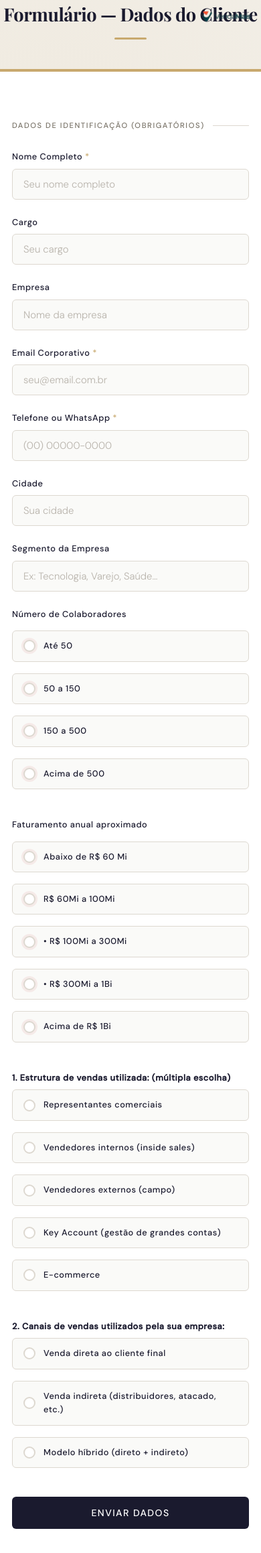
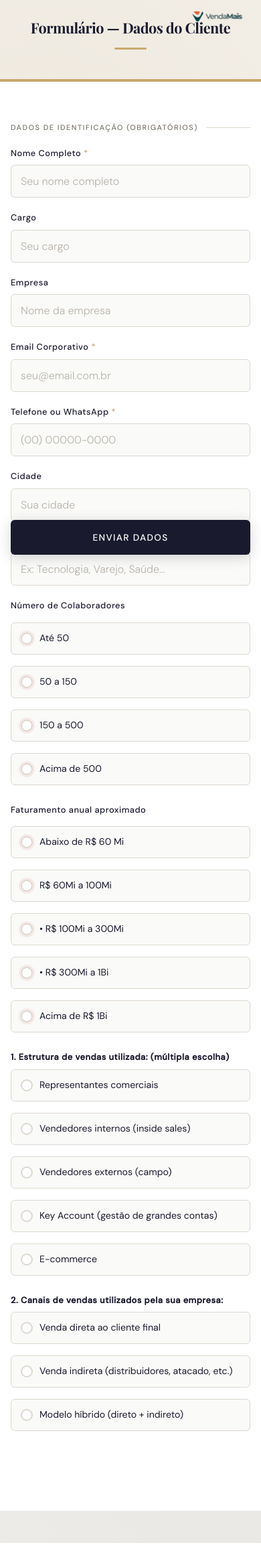
Before and after one commit to Dxniel804/RaioX_Comercial, a Flask app: page /forms in a window 390 px wide. Shown: the whole page at 67% size. Run offline with Flask 3, Linux system fonts and the light colour scheme.

Commit message:
fix: Change Responsivite of forms

```diff
--- a/static/css/forms.css
+++ b/static/css/forms.css
@@ -37,16 +37,22 @@ body {
   padding: 60px 20px 80px;
   line-height: 1.6;
 
-  /* subtle linen texture */
   background-image:
     radial-gradient(circle at 20% 10%, rgba(200,169,110,.12) 0%, transparent 50%),
     radial-gradient(circle at 80% 90%, rgba(26,26,46,.06) 0%, transparent 50%);
 }
 
-/* ── Page title (fora do form) ──────────────────────── */
-h1:not(form h1) {
+/* ── Logo ───────────────────────────────────────────── */
+.logo-vendamais {
+  width: 140px;
+  margin-bottom: 32px;
+  display: block;
+}
+
+/* ── Page title ─────────────────────────────────────── */
+h1 {
   font-family: 'Playfair Display', serif;
-  font-size: clamp(1.7rem, 4vw, 2.3rem);
+  font-size: clamp(1.4rem, 4vw, 2.3rem);
   font-weight: 700;
   color: var(--text-primary);
   letter-spacing: -.5px;
@@ -56,7 +62,7 @@ h1:not(form h1) {
   max-width: 640px;
 }
 
-h1:not(form h1)::after {
+h1::after {
   content: '';
   display: block;
   width: 48px;
@@ -75,8 +81,6 @@ form {
   width: 100%;
   max-width: 640px;
   border-top: 4px solid var(--accent);
-
-  /* slide-up entrance */
   animation: fadeUp .55s ease both;
 }
 
@@ -84,8 +88,6 @@ form {
   from { opacity: 0; transform: translateY(24px); }
   to   { opacity: 1; transform: translateY(0); }
 }
-
-
 
 h2 {
   font-family: 'DM Sans', sans-serif;
@@ -108,7 +110,8 @@ h2::after {
 }
 
 /* ── Field Groups ───────────────────────────────────── */
-.field-group {
+.field-group,
+.pergunta {
   margin-bottom: 24px;
 }
 
@@ -121,7 +124,6 @@ label {
   margin-bottom: 7px;
 }
 
-/* required asterisk */
 label[for="nome"]::after,
 label[for="email"]::after,
 label[for="telefone"]::after {
@@ -142,8 +144,9 @@ input[type="number"] {
   background: #fafaf8;
   color: var(--text-primary);
   font-family: 'DM Sans', sans-serif;
-  font-size: .93rem;
   font-weight: 300;
+  /* 16px mínimo evita zoom automático no iOS */
+  font-size: max(.93rem, 16px);
   transition: border-color var(--transition), box-shadow var(--transition), background var(--transition);
   outline: none;
   appearance: none;
@@ -193,7 +196,7 @@ p {
   display: flex;
   flex-direction: column;
   gap: 10px;
-  margin-bottom: 36px;
+  margin-bottom: 8px;
 }
 
 .radio-option {
@@ -206,6 +209,8 @@ p {
   background: #fafaf8;
   cursor: pointer;
   transition: border-color var(--transition), background var(--transition);
+  /* Área de toque generosa no mobile */
+  min-height: 48px;
 }
 
 .radio-option:hover {
@@ -251,16 +256,19 @@ p {
   background: #fffdf5;
 }
 
-.radio-option label {
+.radio-option label,
+.radio-option span {
   margin: 0;
   font-size: .9rem;
   font-weight: 400;
   cursor: pointer;
   letter-spacing: 0;
+  line-height: 1.4;
 }
 
 /* ── Submit Button ──────────────────────────────────── */
-button[type="submit"] {
+button[type="submit"],
+.btn-enviar {
   display: block;
   width: 100%;
   padding: 15px 28px;
@@ -277,9 +285,12 @@ button[type="submit"] {
   transition: background var(--transition), transform var(--transition), box-shadow var(--transition);
   position: relative;
   overflow: hidden;
+  min-height: 52px;
+  margin-top: 32px;
 }
 
-button[type="submit"]::before {
+button[type="submit"]::before,
+.btn-enviar::before {
   content: '';
   position: absolute;
   inset: 0;
@@ -291,37 +302,128 @@ button[type="submit"]::before {
 }
 
 button[type="submit"] span,
-button[type="submit"] {
+button[type="submit"],
+.btn-enviar span,
+.btn-enviar {
   position: relative;
   z-index: 1;
 }
 
-button[type="submit"]:hover::before {
+button[type="submit"]:hover::before,
+.btn-enviar:hover::before {
   transform: scaleX(1);
 }
 
-button[type="submit"]:hover {
+button[type="submit"]:hover,
+.btn-enviar:hover {
   box-shadow: 0 6px 20px rgba(200,169,110,.35);
 }
 
-button[type="submit"]:active {
+button[type="submit"]:active,
+.btn-enviar:active {
   transform: translateY(1px);
 }
 
-/* ── Responsive ─────────────────────────────────────── */
+/* ══════════════════════════════════════════════════════
+   RESPONSIVIDADE MOBILE
+══════════════════════════════════════════════════════ */
+
+/* Tablet */
 @media (max-width: 680px) {
+  body {
+    padding: 40px 16px 60px;
+  }
+
   form {
-    padding: 40px 28px 44px;
+    padding: 36px 24px 44px;
+    border-radius: 10px;
+  }
+
+  h1 {
+    font-size: 1.5rem;
+  }
+
+  .logo-vendamais {
+    width: 120px;
+    margin-bottom: 24px;
   }
 }
 
-@media (max-width: 420px) {
+/* Mobile */
+@media (max-width: 480px) {
+  body {
+    padding: 24px 0 48px;
+    align-items: stretch;
+  }
+
+  h1 {
+    font-size: 1.35rem;
+    padding: 0 16px;
+    text-align: center;
+  }
+
+  .logo-vendamais {
+    width: 110px;
+    margin: 0 auto 20px;
+  }
+
   form {
-    padding: 32px 18px 36px;
+    padding: 28px 16px 36px;
     border-radius: 0;
     box-shadow: none;
+    border-top: 4px solid var(--accent);
   }
-  body {
-    padding: 0;
+
+  h2 {
+    font-size: .68rem;
+    margin: 32px 0 20px;
+  }
+
+  .field-group,
+  .pergunta {
+    margin-bottom: 20px;
+  }
+
+  input[type="text"],
+  input[type="email"],
+  input[type="tel"],
+  input[type="number"] {
+    padding: 13px 14px;
+    font-size: 16px;
+  }
+
+  .radio-option {
+    padding: 13px 14px;
+    gap: 10px;
+  }
+
+  .radio-option span {
+    font-size: .88rem;
+  }
+
+  button[type="submit"],
+  .btn-enviar {
+    padding: 16px;
+    font-size: .85rem;
+    position: sticky;
+    bottom: 16px;
+    z-index: 10;
+    box-shadow: 0 4px 20px rgba(26,26,46,.18);
+    margin-top: 24px;
   }
 }
+
+/* iPhone SE e telas muito pequenas */
+@media (max-width: 360px) {
+  form {
+    padding: 24px 12px 32px;
+  }
+
+  h1 {
+    font-size: 1.2rem;
+  }
+
+  .radio-option span {
+    font-size: .84rem;
+  }
+}
```
